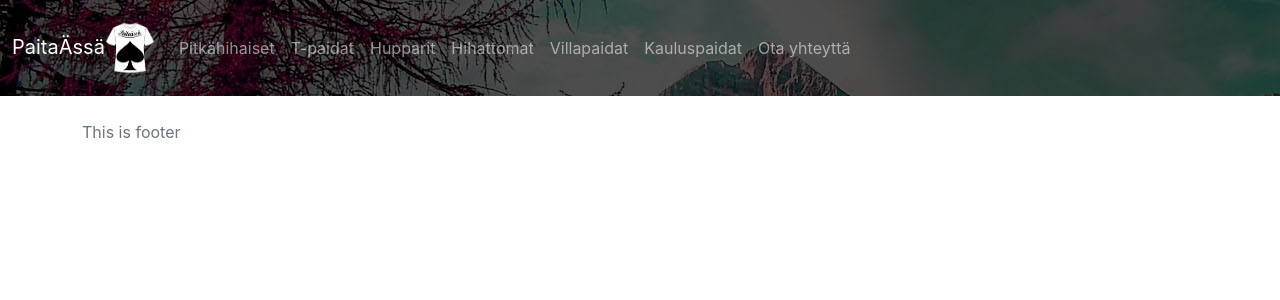
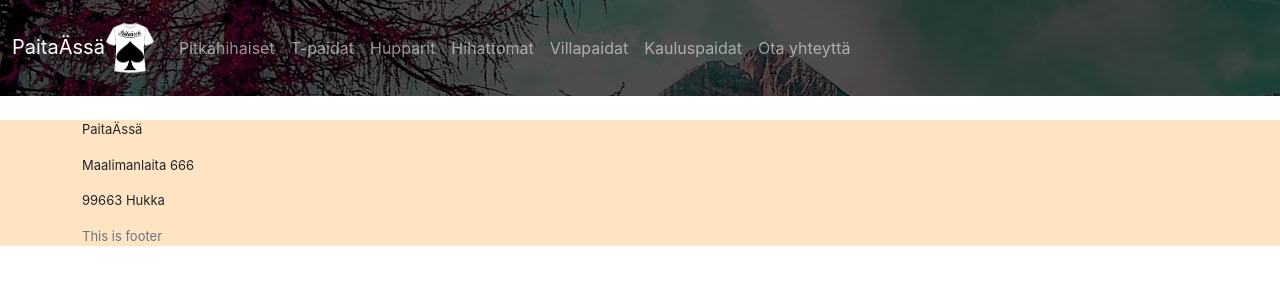
Before and after one commit to n0vaan00/verkkokauppa-react, a React (Create React App) app: page / in a window 1280 px wide. Shown: the top 300 px of the page. Built offline with nearby package versions, Linux system fonts and the light colour scheme.

Commit message:
yhteystiedot-footer

```diff
--- /dev/null
+++ b/src/Footer.css
@@ -0,0 +1,5 @@
+.footer {
+    background-color: bisque;
+    font-size: small;
+
+}
--- a/src/Footer.js
+++ b/src/Footer.js
@@ -1,12 +1,17 @@
 import React from 'react'
+import './Footer.css';
 
 export default function Footer() {
     return (
         <div>
             <footer className="footer">
                 <div className="container">
+                    <p>PaitaÄssä</p>
+                    <p>Maalimanlaita 666</p>
+                    <p>99663 Hukka</p>
                     <span className="text-muted">This is footer</span>
                 </div>
+
             </footer>
         </div>
     )
```
